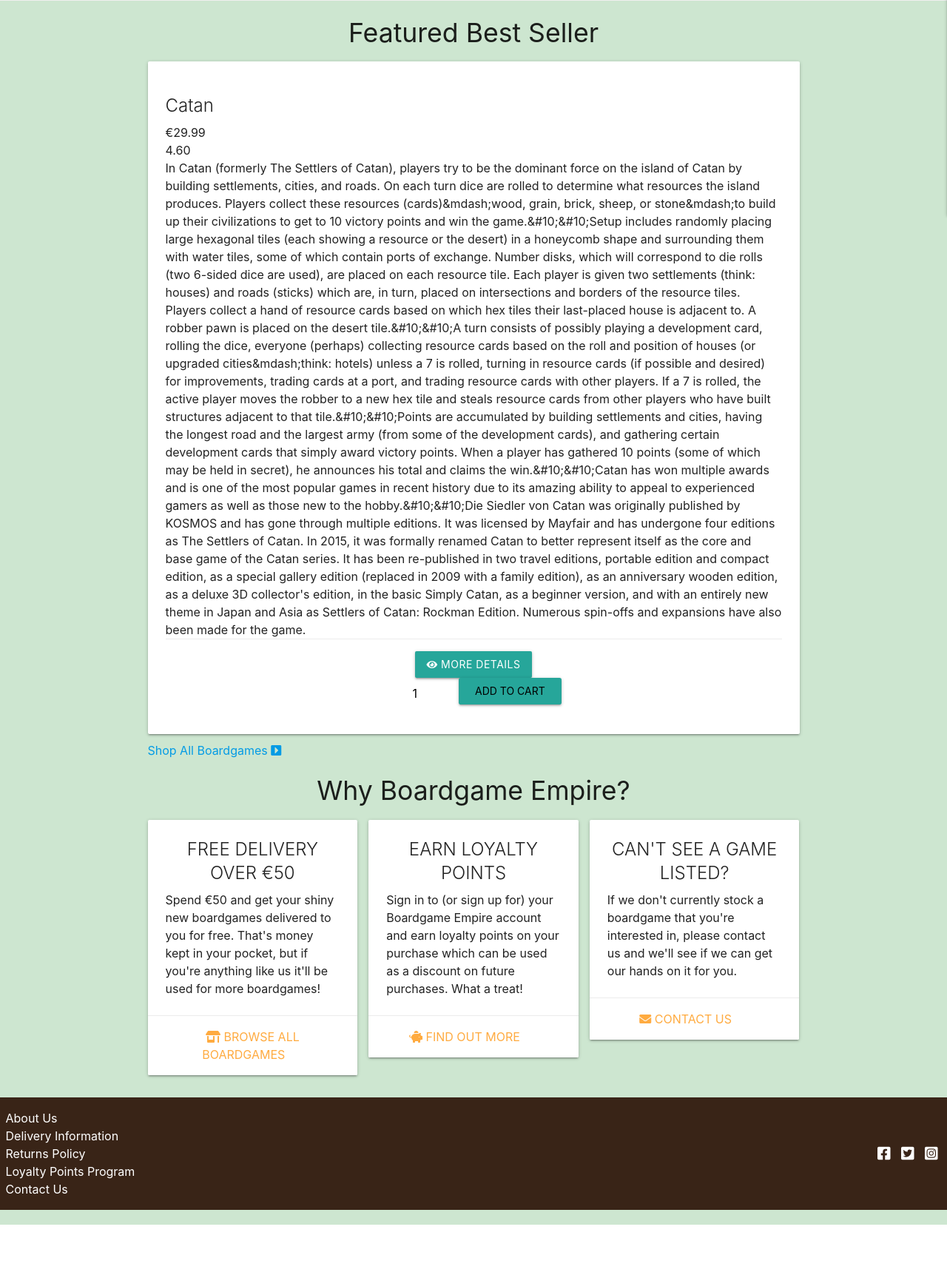
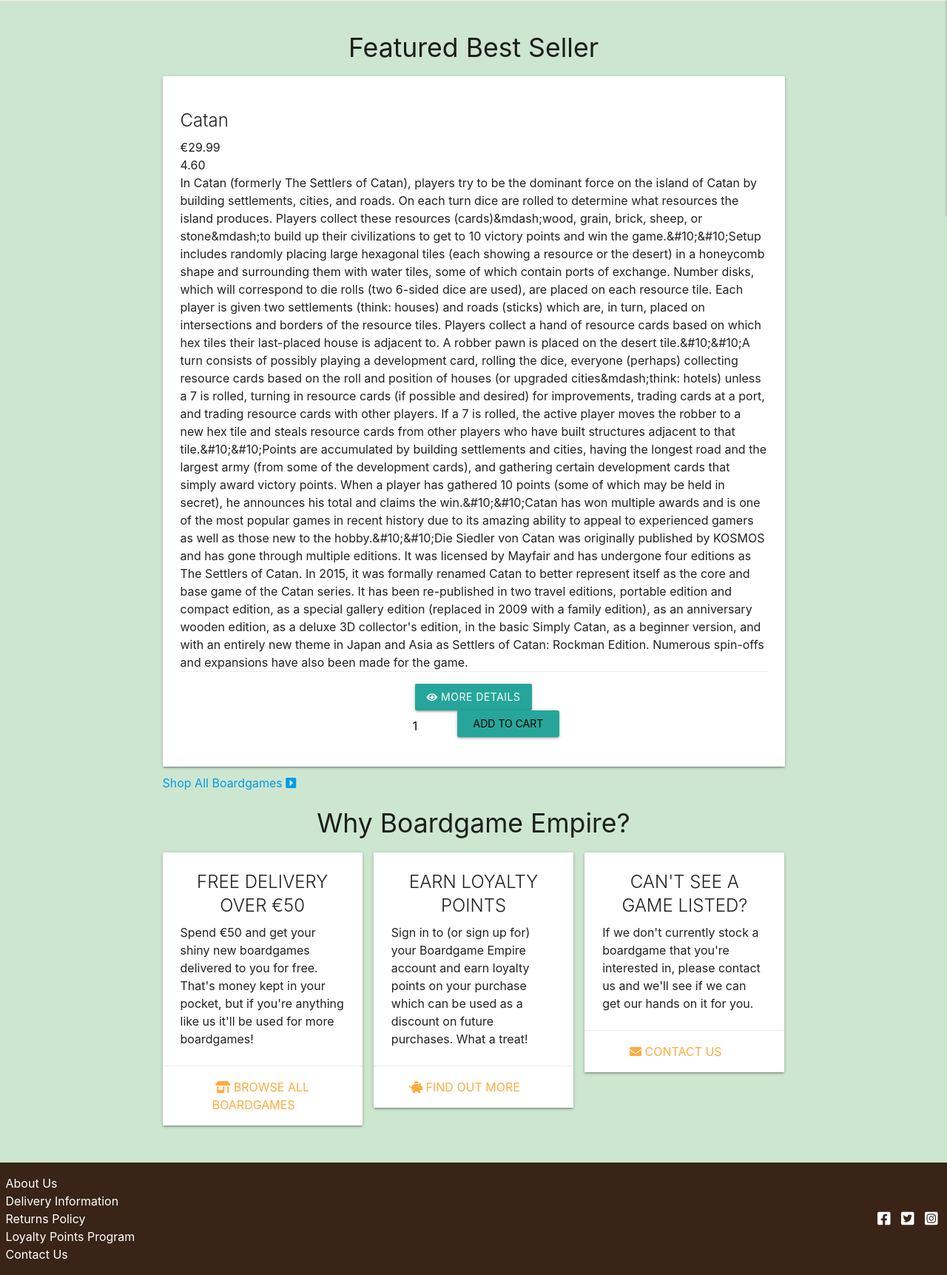
Before and after one commit to mark-obeirne/boardgameempire, a Django app: page / in a window 1280 px wide. Shown: the part 569-2292 px from the top of the page at 74% size. Before the commit the page ends 2224 px from the top, so only its background shows below. Run offline with Django 3.2, Linux system fonts and the light colour scheme; data comes from the database, SQL or seed files in the repository; parts of the project's set-up code (start-up, migrations or seed data) failed here and were passed over; some libraries are stand-ins or nearby versions.

Commit message:
Update base container and footer styling
- Add padding to container element
- Remove margin bottom from footer row

```diff
--- a/static/css/base.css
+++ b/static/css/base.css
@@ -33,6 +33,14 @@
 
 .row .col.padding-0 {
     padding: 0;
+}
+
+.container {
+    padding: 2rem;
+}
+
+footer .row {
+    margin-bottom: 0;
 }
 
 /* Fonts */
```
